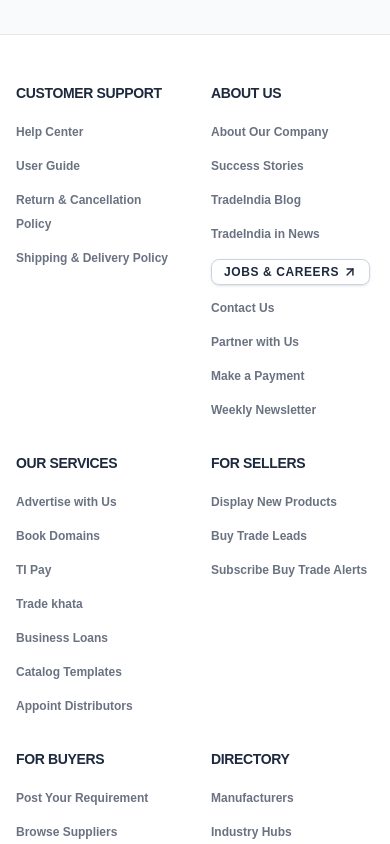
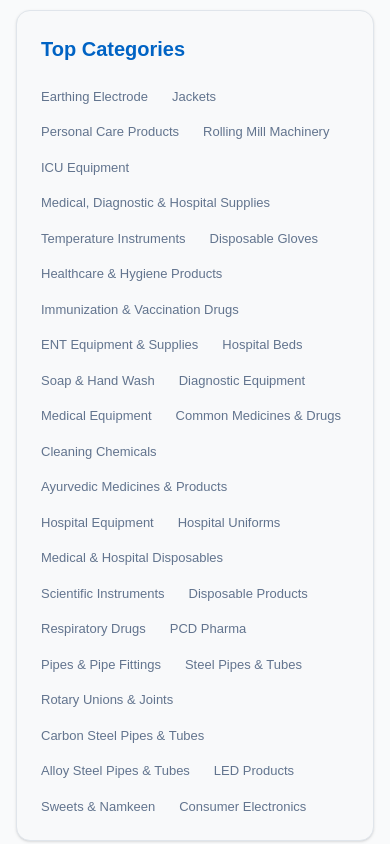
Before and after one commit to ShivangiPandey1236/trade-india, a React (Vite) app: page / in a window 390 px wide. Shown: the part 7980-8824 px from the top of the page. Built offline with nearby package versions, Linux system fonts and the light colour scheme.

Commit message:
feat: add TopCategories section to landing page with category data source

```diff
--- a/src/App.jsx
+++ b/src/App.jsx
@@ -10,6 +10,7 @@
 import SellersByCities from './components/landing/SellersByCities'
 import RecentBlogs from './components/landing/RecentBlogs'
 import Testimonials from './components/landing/Testimonials'
+import TopCategories from './components/landing/TopCategories'
 import FloatingChat from './components/landing/FloatingChat'
 import Footer from './components/layout/Footer'
 
@@ -83,6 +84,11 @@
         <Testimonials />
       </div>
 
+      {/* Top Categories Section */}
+      <div className="w-full p-4 pt-0">
+        <TopCategories />
+      </div>
+
       {/* Footer Element */}
       <Footer />
 
--- /dev/null
+++ b/src/components/landing/TopCategories.jsx
@@ -0,0 +1,23 @@
+import { topCategoriesData } from "../../data/topCategories"
+
+export default function TopCategories() {
+  return (
+    <section className="w-full mt-2 relative bg-[#f8f9fa] rounded-xl shadow-sm border border-brand-border p-6 sm:p-8">
+      <h3 className="text-xl sm:text-[22px] font-bold text-primary mb-6">
+        Top Categories
+      </h3>
+
+      <div className="flex flex-wrap items-center gap-x-6 sm:gap-x-8 gap-y-4 sm:gap-y-5">
+        {topCategoriesData.map((category, index) => (
+          <a
+            key={index}
+            href="#"
+            className="text-[13px] sm:text-[14px] font-medium text-slate-500 hover:text-primary transition-colors duration-200"
+          >
+            {category}
+          </a>
+        ))}
+      </div>
+    </section>
+  )
+}
--- /dev/null
+++ b/src/data/topCategories.js
@@ -0,0 +1,35 @@
+export const topCategoriesData = [
+  "Earthing Electrode",
+  "Jackets",
+  "Personal Care Products",
+  "Rolling Mill Machinery",
+  "ICU Equipment",
+  "Medical, Diagnostic & Hospital Supplies",
+  "Temperature Instruments",
+  "Disposable Gloves",
+  "Healthcare & Hygiene Products",
+  "Immunization & Vaccination Drugs",
+  "ENT Equipment & Supplies",
+  "Hospital Beds",
+  "Soap & Hand Wash",
+  "Diagnostic Equipment",
+  "Medical Equipment",
+  "Common Medicines & Drugs",
+  "Cleaning Chemicals",
+  "Ayurvedic Medicines & Products",
+  "Hospital Equipment",
+  "Hospital Uniforms",
+  "Medical & Hospital Disposables",
+  "Scientific Instruments",
+  "Disposable Products",
+  "Respiratory Drugs",
+  "PCD Pharma",
+  "Pipes & Pipe Fittings",
+  "Steel Pipes & Tubes",
+  "Rotary Unions & Joints",
+  "Carbon Steel Pipes & Tubes",
+  "Alloy Steel Pipes & Tubes",
+  "LED Products",
+  "Sweets & Namkeen",
+  "Consumer Electronics"
+];
```
